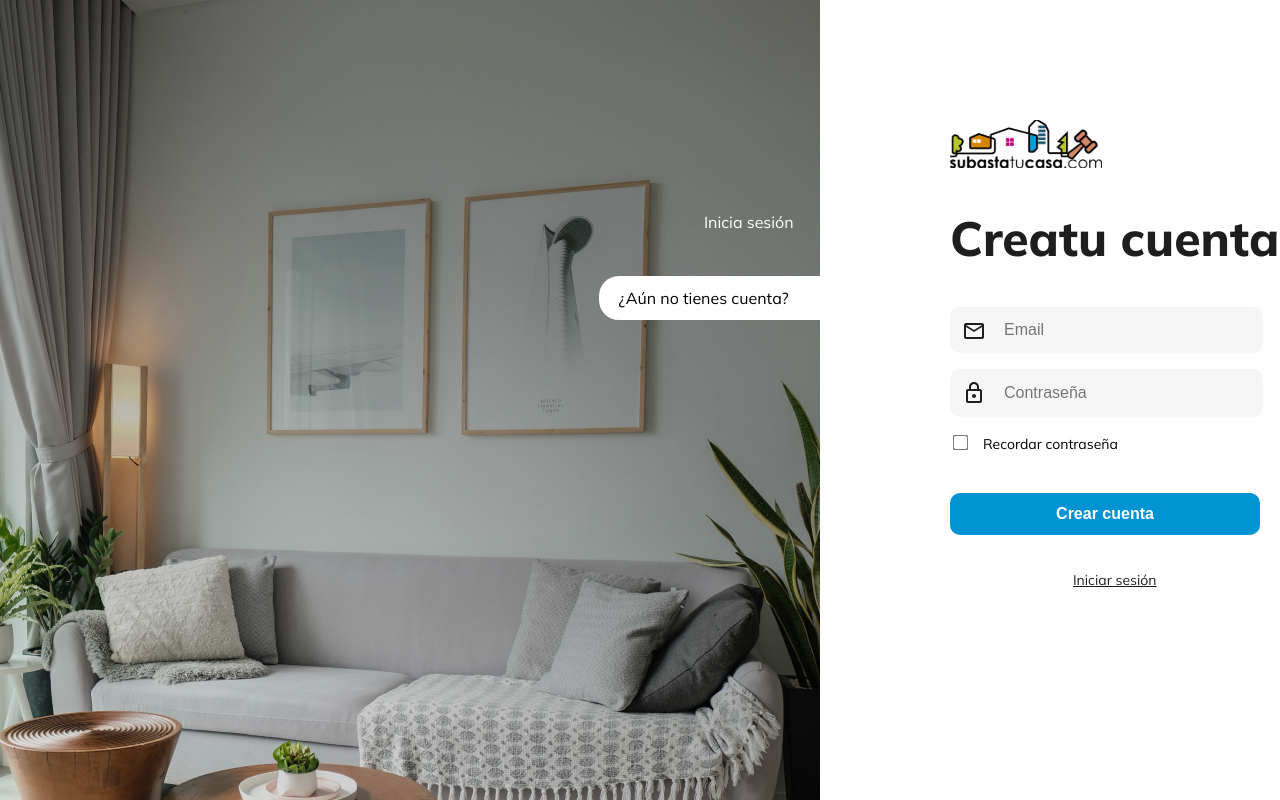
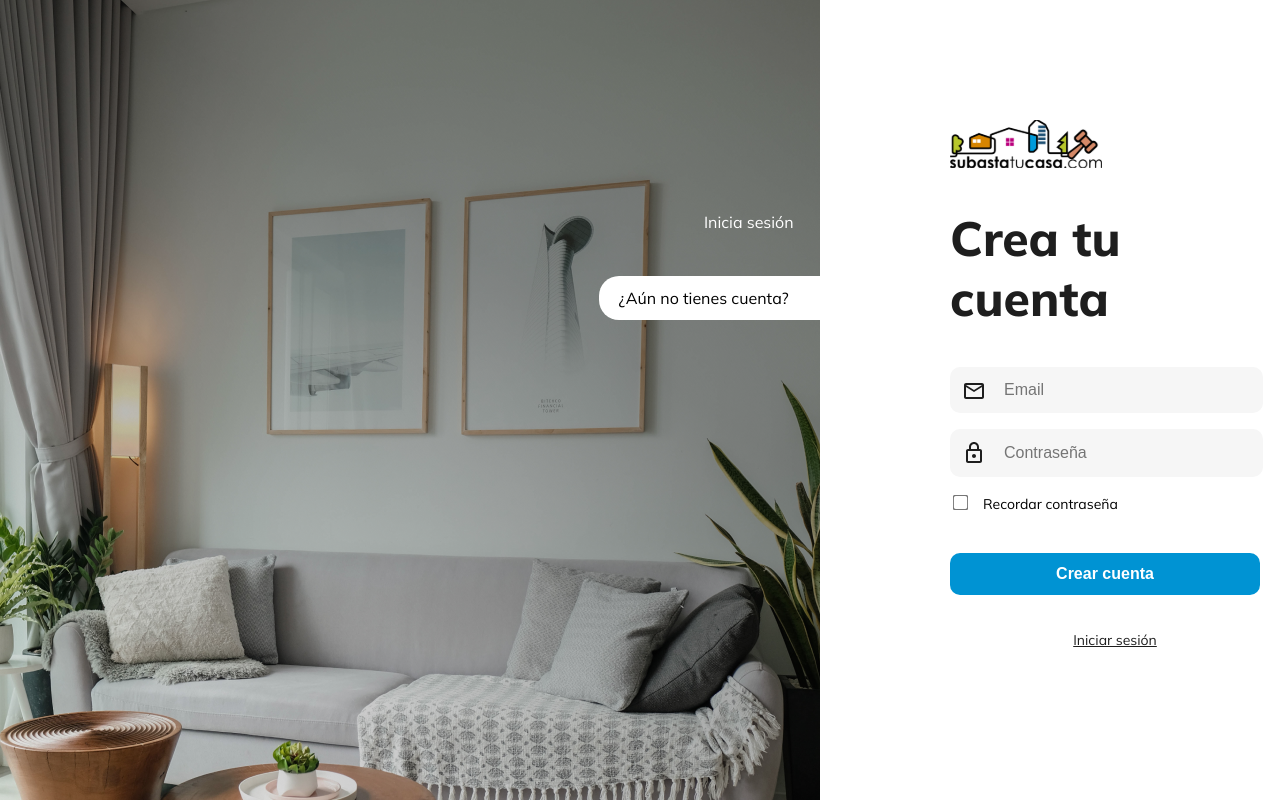
Before and after one commit to Ave-Mari/Cod1ng-Test, a React app: page /signin in a window 1280 px wide. Shown: the top 800 px of the page. Built offline with nearby package versions, Linux system fonts and the light colour scheme; the HTML template or start-up script is replaced by a standard one.

Commit message:
fix headline text

```diff
--- a/src/components/SignIn/SignIn.tsx
+++ b/src/components/SignIn/SignIn.tsx
@@ -7,7 +7,7 @@ export const SignIn: React.FC = () => {
   return (
     <section className='signin-section'>
       <Form
-        headline='Creatu cuenta'
+        headline='Crea tu cuenta'
         button="Crear cuenta"
         link="Iniciar sesión"
     />
```
